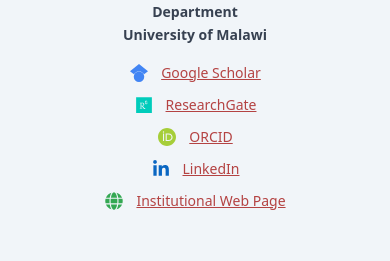
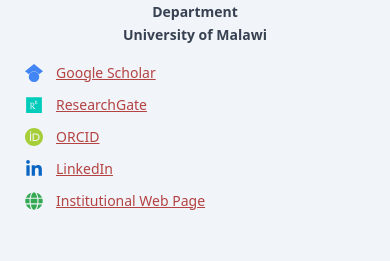
Before and after one commit to alexmwalec/dr-lazalo-academic-researcher, a React (Create React App) app: page /projects in a window 390 px wide. Shown: the part 487-748 px from the top of the page. Built offline with nearby package versions, Linux system fonts and the light colour scheme.

Commit message:
Giving each Icon fixed width

```diff
--- a/src/Pages/Projects/Projects.js
+++ b/src/Pages/Projects/Projects.js
@@ -109,7 +109,7 @@ const Projects = () => {
               </div>
 
               {/* Social Links */}
-              <div className="mt-4 lg:mt-8 space-y-3 flex flex-col items-center lg:items-start">
+              <div className="mt-4 lg:mt-8 space-y-3 flex flex-col items-start">
 
                  <a href="https://scholar.google.com/citations?hl=en&user=5BMNX2sAAAAJ"
                   target="_blank"
```
